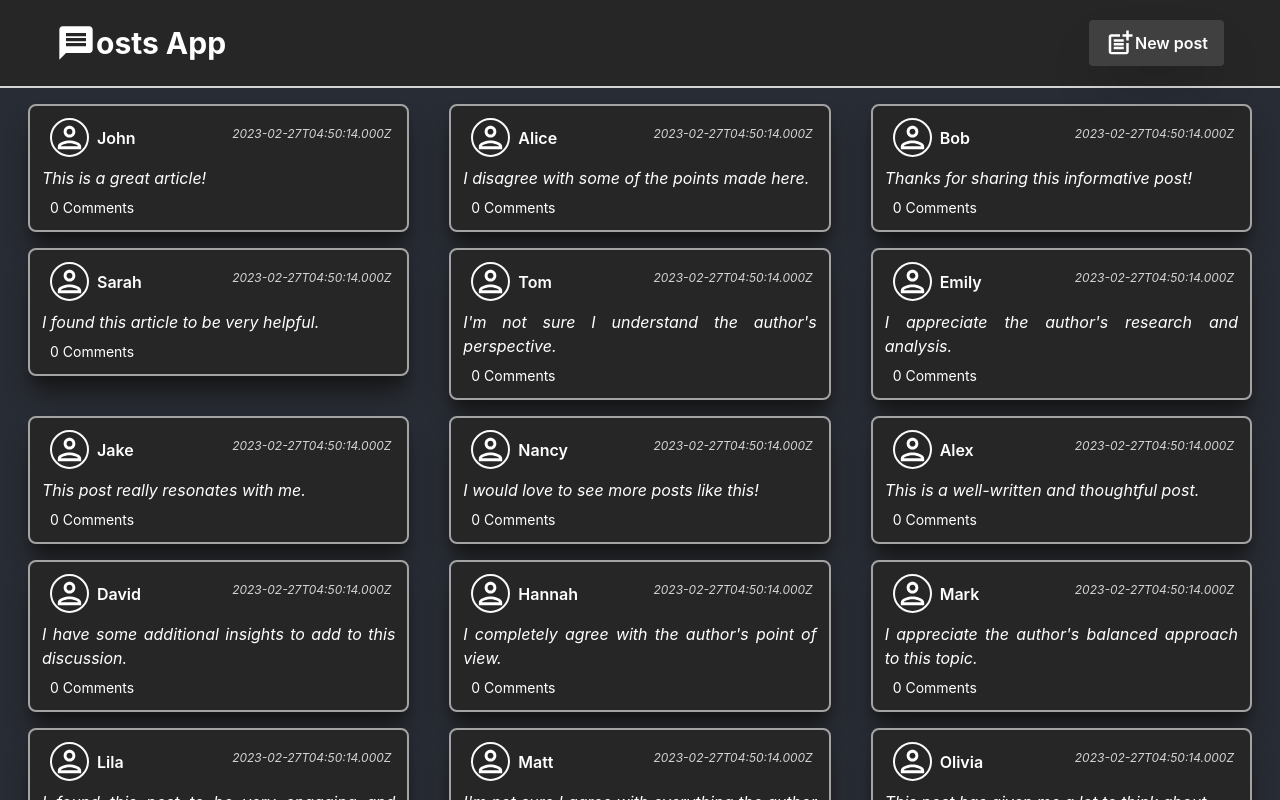
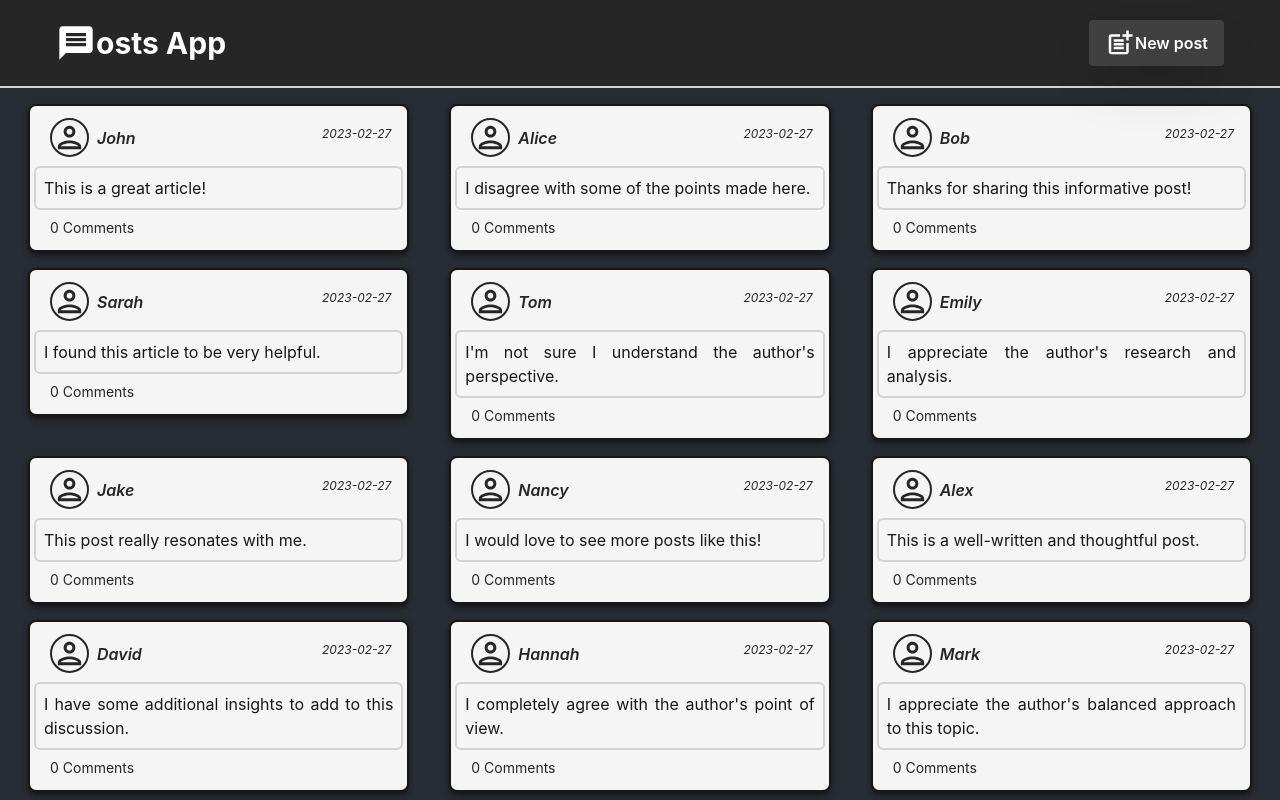
Before and after one commit to IgorMagal/react-p1, a React (Create React App) app: page / in a window 1280 px wide. Shown: the top 800 px of the page. Built offline with nearby package versions, Linux system fonts and the light colour scheme.

Commit message:
general improvements

```diff
--- a/src/App.tsx
+++ b/src/App.tsx
@@ -2,8 +2,8 @@ import { useEffect, useState } from "react";
 import PostForm from "./components/PostForm";
 import PostsList from "./components/PostsList";
 import data from "./Posts.json";
-import { MdPostAdd, MdMessage } from "react-icons/md";
 import Ipost from "./interfaces/PostInterface";
+import PostHeader from "./components/PostHeader";
 
 function App() {
   const [modalOpen, setModalOpen] = useState<boolean>(false);
@@ -21,28 +21,9 @@ function App() {
     setPostsData((posts) => [newPost, ...posts]);
   };
 
-  const newPostBtn = (
-    <button
-      onClick={handleModal}
-      type="button"
-      className="bg-neutral-700 shadow-2xl hover:bg-neutral-500 text-white font-semibold py-2 my-5 px-4 rounded flex items-center"
-    >
-      <MdPostAdd size={30} />
-      New post
-    </button>
-  );
-
   return (
     <div className="text-center">
-      <header className="fixed top-0 left-0 right-0 flex justify-between px-14 items-center bg-neutral-800 border-b-neutral-300 border-b-2 z-10">
-        <div className="flex align-middle justify-center items-center">
-          <MdMessage size={40} />
-          <p className=" sm:text-xl align-bottom lg:text-3xl font-bold">
-            osts App
-          </p>
-        </div>
-        {newPostBtn}
-      </header>
+      <PostHeader handleModal={handleModal} />
       <main className="mt-24 sticky">
         {modalOpen && (
           <PostForm
--- a/src/components/Post.tsx
+++ b/src/components/Post.tsx
@@ -9,21 +9,22 @@ type PostType = {
 
 const Post: React.FC<PostType> = (props) => {
   const { author, comment, date, image } = props;
+
   return (
-    <div className="m-2 p-1 mx-5 border-2 rounded-lg border-neutral-400 bg-neutral-800 shadow-xl shadow-neutral-900 hover:border-white">
+    <div className="m-2 p-1 mx-5 border-2 rounded-lg border-neutral-900 bg-neutral-100 shadow-md hover:shadow-2xl shadow-neutral-900 hover:border-white text-neutral-800">
       <div className="flex justify-between">
         <div className="flex py-2 px-4 gap-2 items-start align-middle">
-          <div className="border-2 border-neutral-50 rounded-full">
+          <div className="border-2 border-neutral-800 rounded-full">
             {image ? image : <MdOutlinePerson size={35} />}
           </div>
-          <p className="font-semibold py-2 align-top ">{author}</p>
+          <p className="font-semibold py-2 align-top italic ">{author}</p>
         </div>
-        <p className="italic text-neutral-300 text-xs py-4 px-3">{date}</p>
+        <p className="italic text-xs py-4 px-3">{date.substring(0, 10)}</p>
       </div>
-      <p className="italic px-2 text-justify">{comment}</p>
-      <div className="text-sm text-start px-4 py-2 from-neutral-100">
-        0 Comments
-      </div>
+      <p className="text-neutral-900 p-2 text-justify border-2 border-neutral-300 rounded-md">
+        {comment}
+      </p>
+      <div className="text-sm text-start px-4 py-2">0 Comments</div>
     </div>
   );
 };
--- a/src/components/PostForm.tsx
+++ b/src/components/PostForm.tsx
@@ -28,7 +28,7 @@ const PostForm: React.FC<PostFormProps> = (props) => {
   };
 
   return (
-    <div className="fixed top-0 left-0 w-full h-full flex justify-center items-center bg-black bg-opacity-50 ">
+    <div className="fixed top-0 left-0 w-full h-full flex justify-center items-center bg-black bg-opacity-50 z-15">
       <div className="fixed left-0 top-0 bottom-0 right-0 flex justify-center items-center ">
         <form
           className="bg-neutral-100 rounded-lg p-8 w-full max-w-lg mx-5  animate-[wiggle_0.05s_ease-in-out_2]"
--- /dev/null
+++ b/src/components/PostHeader.tsx
@@ -0,0 +1,28 @@
+import React from "react";
+import { MdMessage, MdPostAdd } from "react-icons/md";
+
+const PostHeader: React.FC<{ handleModal: () => void }> = (props) => {
+  const newPostBtn = (
+    <button
+      onClick={props.handleModal}
+      type="button"
+      className="bg-neutral-700 shadow-2xl hover:bg-neutral-500 text-white font-semibold py-2 my-5 px-4 rounded flex items-center"
+    >
+      <MdPostAdd size={30} />
+      New post
+    </button>
+  );
+  return (
+    <header className="fixed top-0 left-0 right-0 flex justify-between px-14 items-center bg-neutral-800 border-b-neutral-300 border-b-2 z-10">
+      <div className="flex align-middle justify-center items-center">
+        <MdMessage size={40} />
+        <p className=" sm:text-xl align-bottom lg:text-3xl font-bold">
+          osts App
+        </p>
+      </div>
+      {newPostBtn}
+    </header>
+  );
+};
+
+export default PostHeader;
```
